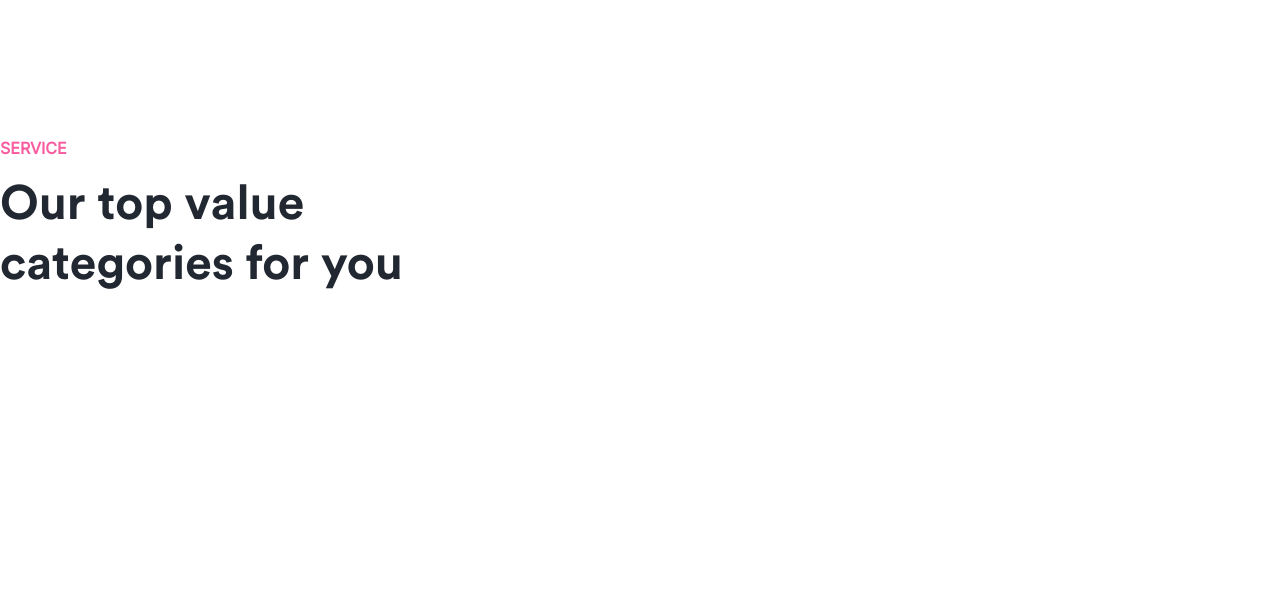
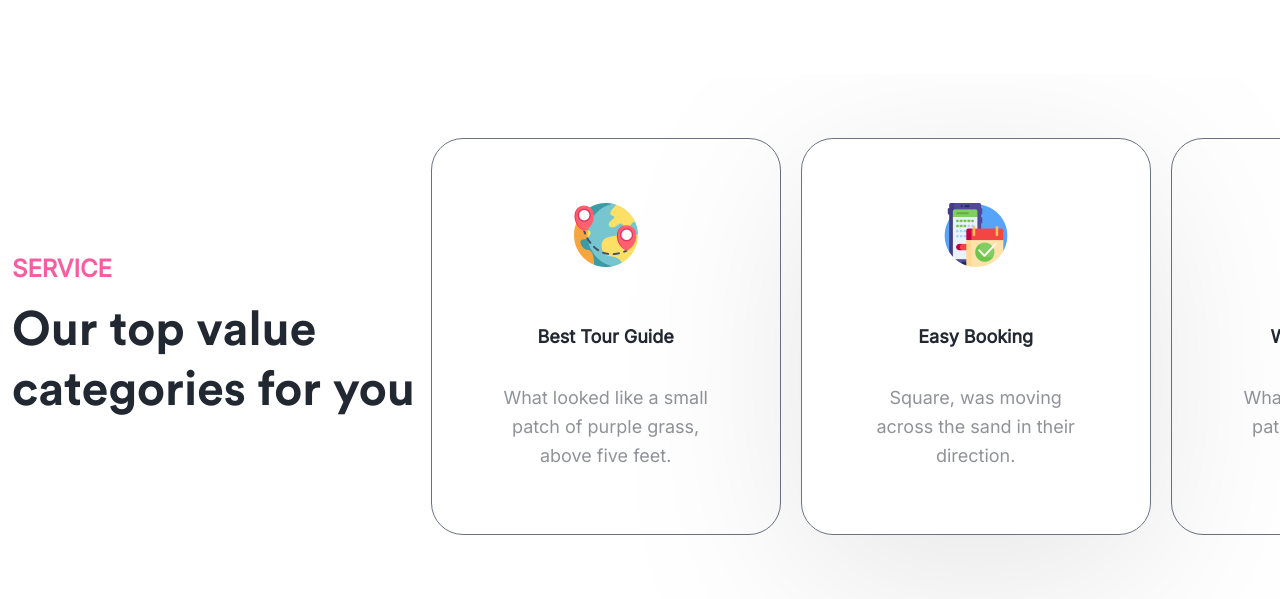
Before and after one commit to sahrul-dwann/travel-tailwind-css, a website: page index.html in a window 1280 px wide. Shown: the part 1124-1723 px from the top of the page. Before the commit the page ends 1482 px from the top, so only its background shows below. Drawn offline with nearby package versions, Linux system fonts and the light colour scheme.

Commit message:
update services

```diff
--- a/index.html
+++ b/index.html
@@ -232,16 +232,79 @@
     <!-- Hero Section end -->
 
     <!-- service section start -->
-    <section class="py-16">
-      <div class="container mx-auto">
-        <div class="grid grid-cols-12">
-          <div class="col-span-4 flex gap-4 flex-col">
-            <span class="text-pink font-bold leading-tight">SERVICE</span>
-            <h1 class="font-bold text-5xl leading-tight text-grey">
+    <section class="py-16 overflow-x-hidden">
+      <div class="container mx-auto px-3">
+        <div class="grid grid-cols-12 items-center">
+          <div class="lg:col-span-4 col-span-12 flex gap-4 flex-col">
+            <span
+              class="text-pink font-bold leading-tight text-center lg:text-start text-base sm:text-2xl"
+              >SERVICE</span
+            >
+            <h1
+              class="font-bold sm:text-5xl text-3xl leading-tight text-grey text-center lg:text-start"
+            >
               Our top value categories for you
             </h1>
           </div>
-          <div class="cols-span-8"></div>
+          <div
+            class="lg:col-span-8 col-span-12 flex flex-col sm:flex-row gap-5 lg:w-screen sm:w-auto sm:mt-16 lg:mt-0 mt-8"
+          >
+            <div
+              class="flex justify-center gap-14 flex-col items-center w-full sm:w-[350px] rounded-[32px] border border-gray-500 lg:p-16 p-10 bg-white"
+            >
+              <div>
+                <img src="./public/asset/icon/destination.png" alt="" />
+              </div>
+              <div class="flex gap-8 flex-col">
+                <h2 class="font-bold text-grey text-lg text-center">
+                  Best Tour Guide
+                </h2>
+                <p
+                  class="font-inter text-lg leading-relaxed text-grey opacity-50 text-center"
+                >
+                  What looked like a small patch of purple grass, above five
+                  feet.
+                </p>
+              </div>
+            </div>
+
+            <div
+              class="flex justify-center gap-14 flex-col items-center w-full sm:w-[350px] rounded-[32px] border border-gray-500 lg:p-16 p-10 drop-shadow-sm-shadow bg-white"
+            >
+              <div class="">
+                <img src="./public/asset/icon/booking.png" alt="" />
+              </div>
+              <div class="flex gap-8 flex-col">
+                <h2 class="font-bold text-grey text-lg text-center">
+                  Easy Booking
+                </h2>
+                <p
+                  class="font-inter text-lg leading-relaxed text-grey opacity-50 text-center"
+                >
+                  Square, was moving across the sand in their direction.
+                </p>
+              </div>
+            </div>
+
+            <div
+              class="flex justify-center gap-14 flex-col items-center w-full sm:w-[350px] rounded-[32px] border border-gray-500 lg:p-16 p-10 bg-white"
+            >
+              <div class="">
+                <img src="./public/asset/icon/cloudy.png" alt="" />
+              </div>
+              <div class="flex gap-8 flex-col">
+                <h2 class="font-bold text-grey text-lg text-center">
+                  Weather Forecast
+                </h2>
+                <p
+                  class="font-inter text-lg leading-relaxed text-grey opacity-50 text-center"
+                >
+                  What looked like a small patch of purple grass, above five
+                  feet.
+                </p>
+              </div>
+            </div>
+          </div>
         </div>
       </div>
     </section>
--- a/src/directive.css
+++ b/src/directive.css
@@ -27,5 +27,5 @@
   --color-oren: #ff5722;
   --color-grey: #222831;
 
-  --drop-shadow-sm-shadow: 0 15px 29px rgba(0, 0, 0, 0.07);
+  --drop-shadow-sm-shadow: 0px 40px 89px rgba(0, 0, 0, 0.1);
 }
```
Also changed, not shown: public/asset/icon/booking.png (added), public/asset/icon/cloudy.png (added), public/asset/icon/destination.png (added), src/tailwind.css.
